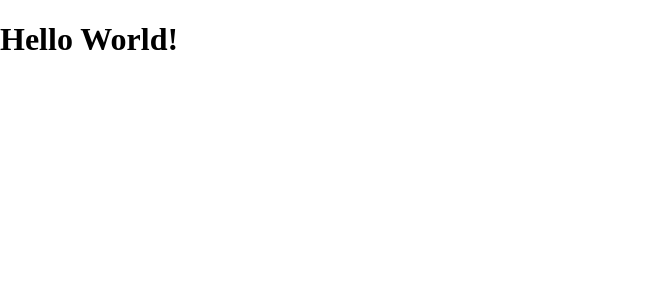
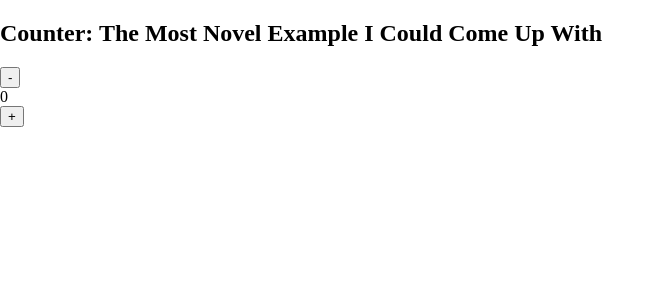
Before and after one commit to mikerobards/reducers, a React (Create React App) app: page / in a window 1280 px wide. Shown: the top 300 px of the page, without its empty margins (0-664 px from the left). Built offline with nearby package versions, Linux system fonts and the light colour scheme.

Commit message:
add cake

```diff
--- a/src/App.js
+++ b/src/App.js
@@ -1,9 +1,71 @@
-function App() {
+import React, { useState, useReducer } from 'react';
+import ReactDOM from 'react-dom';
+
+// let arr = [1, 2, 3, 4, 5]
+// let add = (x, y) => x + y
+// let sum = arr.reduce(add, 0)
+
+// console.log(sum) // 15: 0 + 1 + 2 + 3 + 4 + 5
+
+
+let initialState = {
+  count: 0
+}
+
+let actions = [
+  { type: 'ADD', by: 2 },
+  { type: 'MINUS', by: 4 },
+  { type: 'ADD', by: 10 },
+  { type: 'EAT_CAKE' }
+]
+
+function reducer(state, action) {
+
+  switch (action.type) {
+    case 'ADD': {
+      return { ...state, count: state.count + action.by }
+    }
+    case 'MINUS': {
+      return { ...state, count: state.count - action.by }
+    }
+    case 'EAT_CAKE': {
+      return { ...state, cake: false }
+    }
+    default: {
+      return state
+    }
+  }
+}
+
+
+
+console.log(actions.reduce(reducer, initialState))
+
+
+
+const App = () => {
+  const [count, setCount] = useState(0)
+
+  const add = () => {
+    setCount(count + 1)
+  }
+
+  const subtract = () => {
+    if (count > 0) {
+      setCount(count - 1)
+    }
+  }
+
   return (
-    <div>
-      <h1>Hello World!</h1>
-    </div>
-  );
+    <section>
+      <h2>Counter: The Most Novel Example I Could Come Up With</h2>
+      <div className="counter">
+        <button onClick={subtract}>-</button>
+        <div>{count}</div>
+        <button onClick={add}>+</button>
+      </div>
+    </section>
+  )
 }
 
 export default App;
```
